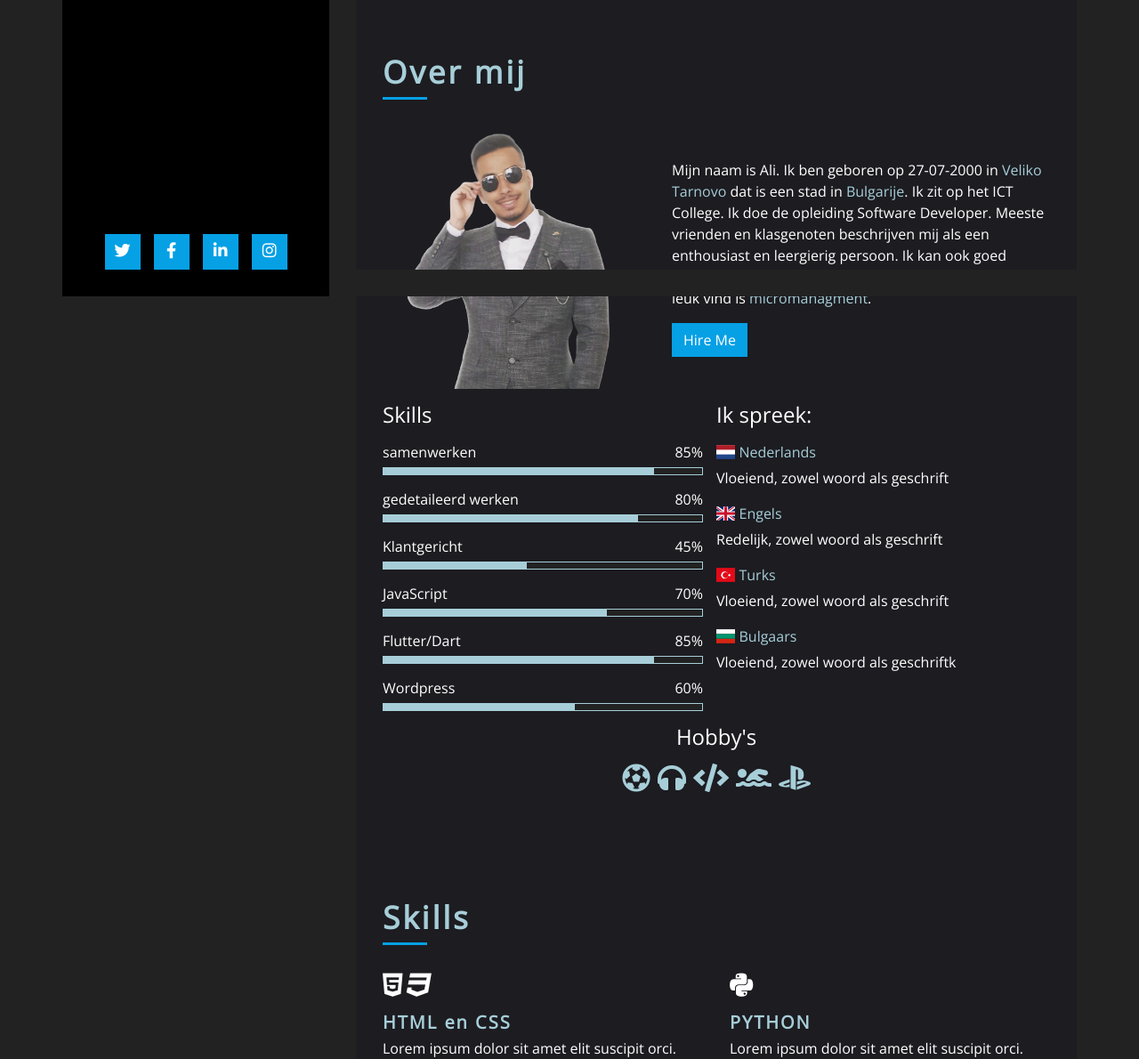
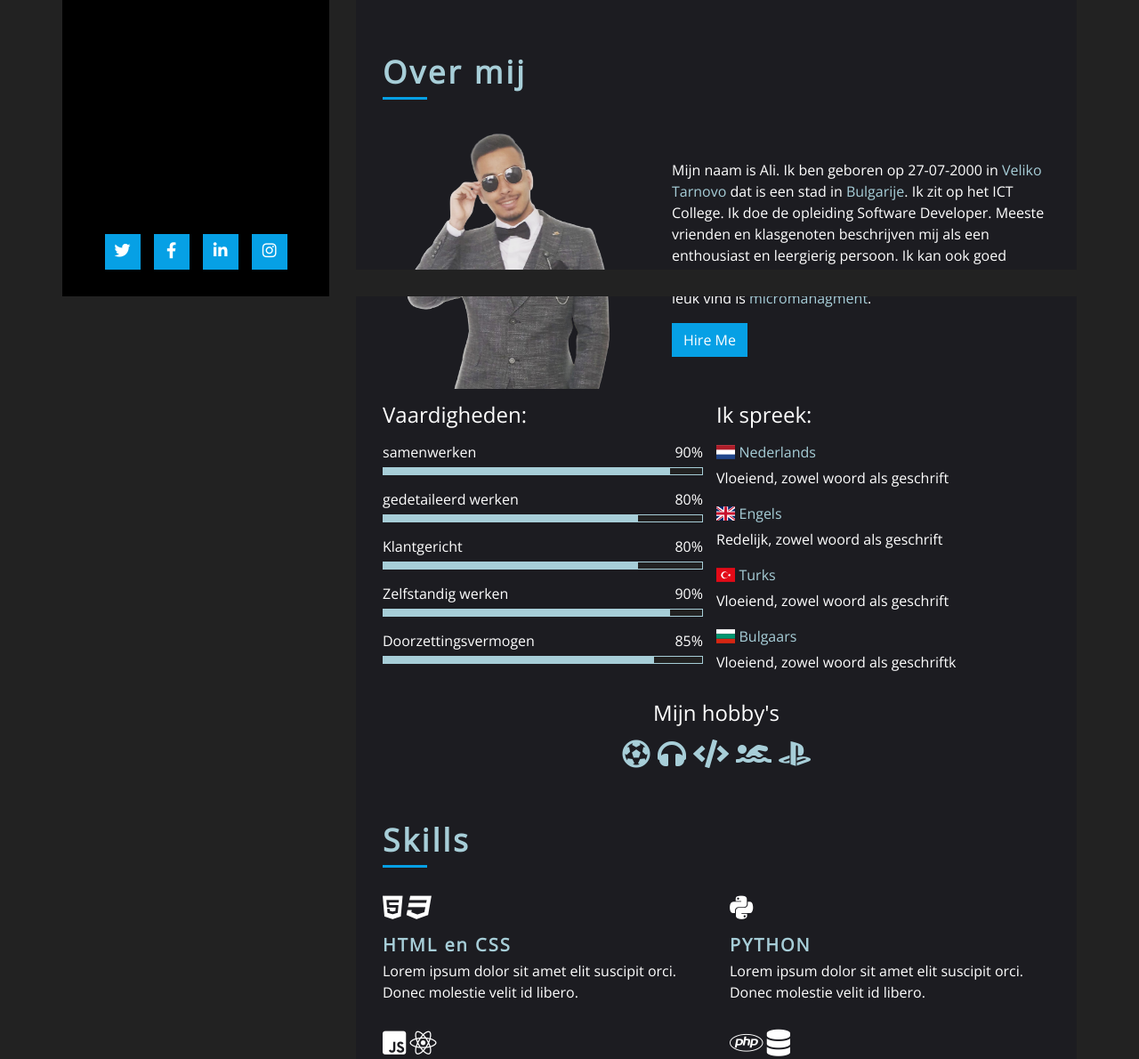
Before and after one commit to alikashev/alikashev, a PHP site: page / in a window 1280 px wide. Shown: the part 467-1657 px from the top of the page at 89% size. Run offline with PHP 8.4, Linux system fonts and the light colour scheme; some libraries are stand-ins or nearby versions.

Commit message:
vaardigheden aangepast

```diff
--- a/css/style.css
+++ b/css/style.css
@@ -433,7 +433,7 @@ a:focus {
 /**********************************/
 .about {
     position: relative;
-    padding: 60px 30px;
+    padding: 60px 30px 0px 30px;
     background: #1c1c21;
     color: #ffffff;
     border-top: 1px solid #A7CED8;
--- a/index.html
+++ b/index.html
@@ -120,12 +120,12 @@
                         <div class="row">
                             <div class="col-md-6">
                                 <div class="skills">
-                                    <h4>Skills</h4>
+                                    <h4>Vaardigheden:</h4>
                                     <div class="skill-name">
-                                        <p>samenwerken</p><p>85%</p>
+                                        <p>samenwerken</p><p>90%</p>
                                     </div>
                                     <div class="progress">
-                                        <div class="progress-bar" role="progressbar" aria-valuenow="85" aria-valuemin="0" aria-valuemax="100"></div>
+                                        <div class="progress-bar" role="progressbar" aria-valuenow="90" aria-valuemin="0" aria-valuemax="100"></div>
                                     </div>
                                     <div class="skill-name">
                                         <p>gedetaileerd werken</p><p>80%</p>
@@ -134,28 +134,22 @@
                                         <div class="progress-bar" role="progressbar" aria-valuenow="80" aria-valuemin="0" aria-valuemax="100"></div>
                                     </div>
                                     <div class="skill-name">
-                                        <p>Klantgericht</p><p>45%</p>
+                                        <p>Klantgericht</p><p>80%</p>
                                     </div>
                                     <div class="progress">
-                                        <div class="progress-bar" role="progressbar" aria-valuenow="45" aria-valuemin="0" aria-valuemax="100"></div>
+                                        <div class="progress-bar" role="progressbar" aria-valuenow="80" aria-valuemin="0" aria-valuemax="100"></div>
                                     </div>
                                         <div class="skill-name">
-                                        <p>JavaScript</p><p>70%</p>
+                                        <p>Zelfstandig werken</p><p>90%</p>
                                     </div>
                                         <div class="progress">
-                                        <div class="progress-bar" role="progressbar" aria-valuenow="70" aria-valuemin="0" aria-valuemax="100"></div>
+                                        <div class="progress-bar" role="progressbar" aria-valuenow="90" aria-valuemin="0" aria-valuemax="100"></div>
                                     </div>
                                         <div class="skill-name">
-                                         <p>Flutter/Dart</p><p>85%</p>
+                                         <p>Doorzettingsvermogen</p><p>85%</p>
                                     </div>
                                         <div class="progress">
                                         <div class="progress-bar" role="progressbar" aria-valuenow="85" aria-valuemin="0" aria-valuemax="100"></div>
-                                    </div>
-                                        <div class="skill-name">
-                                        <p>Wordpress</p><p>60%</p>
-                                    </div>
-                                        <div class="progress">
-                                        <div class="progress-bar" role="progressbar" aria-valuenow="60" aria-valuemin="0" aria-valuemax="100"></div>
                                     </div>
                                 </div>
                             </div>
@@ -189,7 +183,7 @@
                             </div>
                             <div class="col-md-12">
                                 <div class="skills">
-                                    <h4 class="text-center">Hobby's</h4>
+                                    <h4 class="text-center">Mijn hobby's</h4>
                                     <div class="skill-name d-flex justify-content-center">
                                         <i class="mr-2 fas fa-futbol fa-2x" style="color: #A7CED8;"></i>
                                         <i class="mr-2 fas fa-headphones fa-2x" style="color: #A7CED8;"></i>
```
